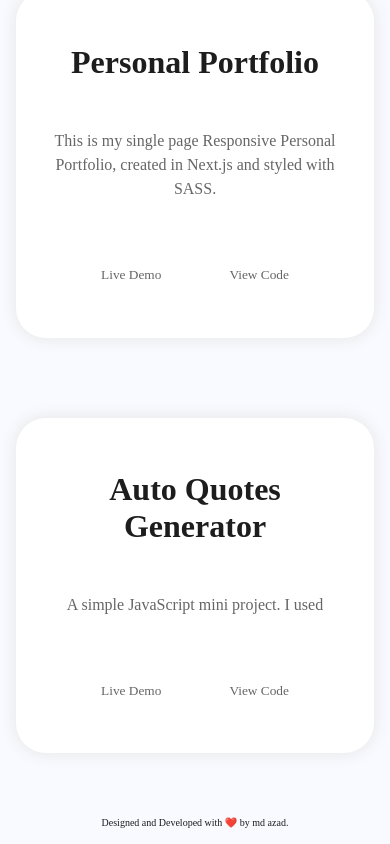
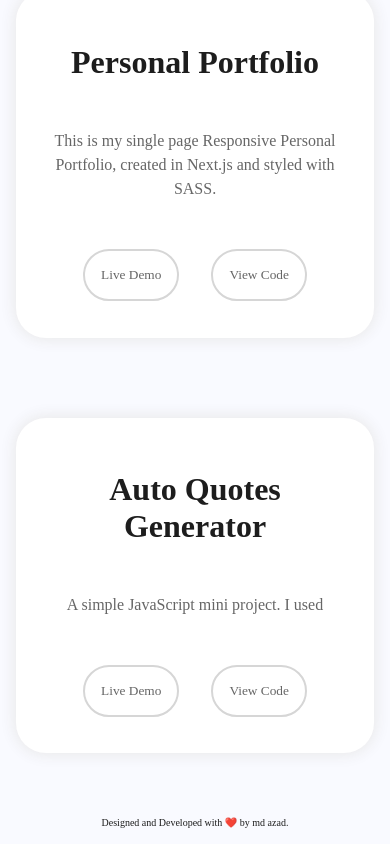
Before and after one commit to mr-md-azad/portfolio, a Next.js app: page / in a window 390 px wide. Shown: the part 3031-3875 px from the top of the page. Built offline with nearby package versions, Linux system fonts and the light colour scheme.

Commit message:
nav logo updated

```diff
--- a/src/pages/Navigation/Nav.module.scss
+++ b/src/pages/Navigation/Nav.module.scss
@@ -23,6 +23,7 @@
 .navbar{
    z-index:99;
    width:100%;
+   padding:1rem 0rem;
    background:$bgcolor;
    display: flex;
    justify-content: space-between;
@@ -31,6 +32,7 @@
    position: sticky;
    top:0px;
    color:$stext;
+
 }
 .tittle{
     width:7rem;
--- a/src/styles/globals.scss
+++ b/src/styles/globals.scss
@@ -9,7 +9,7 @@
 
 //  Light mode
 $pcolor:#FFCA28;
-// $bgcolor:#f3f3f3;
+//$bgcolor:#f3f3f3;
 $bgcolor:#F9FAFF;
 $ptext:#1d1d1d;
 $stext:#666666;
@@ -23,7 +23,7 @@ $bscolor: #d6d6d6;
   font-family: 'poppins';
 }
 *::selection{
-  color:transparent;
+  background-color: transparent;
 }
 
 
@@ -425,7 +425,6 @@ button {
 
     .head {  display: none;    }
     button {
-      border: 2px solid white;
       margin:0rem 1rem;
       padding: 1rem;
       &:active{
```
